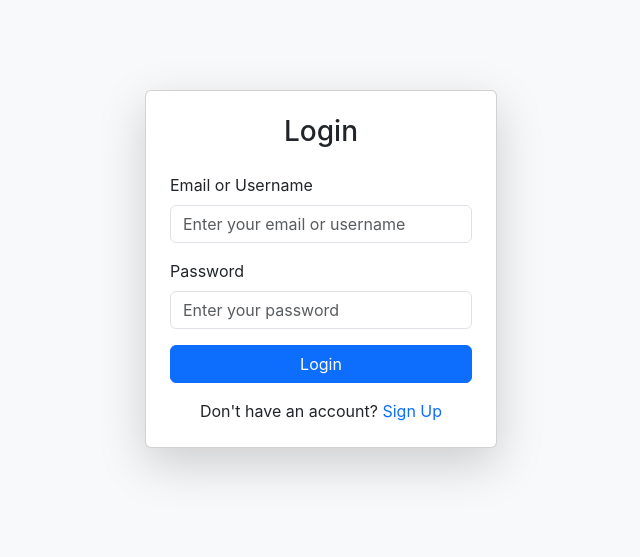
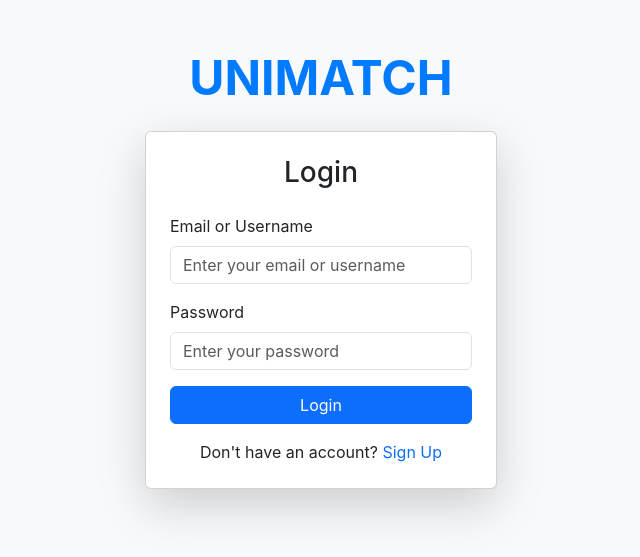
Before and after one commit to santhosh1277/AgileProjectTeamMavericks, a React (Create React App) app in the folder student-dashboard-ui/: page /login in a window 1280 px wide. Shown: the part 131-688 px from the top of the page, without its empty margins (319-959 px from the left). Built offline with nearby package versions, Linux system fonts and the light colour scheme.

Commit message:
Test-cases

```diff
--- a/student-dashboard-ui/src/DashboardHome/UserProfile.js
+++ b/student-dashboard-ui/src/DashboardHome/UserProfile.js
@@ -7,6 +7,7 @@ const defaultEditable = {
   lastName: false,
   dob: false,
   email: false,
+  phone: false,
   password: false,
 };
 
@@ -15,6 +16,7 @@ const emptyUser = {
   lastName: "",
   dob: "",
   email: "",
+  phone: "",
   password: "",
 };
 
@@ -22,6 +24,8 @@ const fields = [
   { label: "First Name", name: "firstName", type: "text" },
   { label: "Last Name", name: "lastName", type: "text" },
   { label: "Date of Birth", name: "dob", type: "date" },
+  { label: "Email", name: "email", type: "email" },
+  { label: "Phone Number", name: "phone", type: "tel" },
   { label: "Password", name: "password", type: "password" },
 ];
 
@@ -39,8 +43,9 @@ const Profile = () => {
         firstName: data.firstName || "",
         lastName: data.lastName || "",
         dob: data.dob || "",
+        email: data.email || "",
+        phone: data.phone || "",
         password: data.password || "",
-        email: data.email || "",
       });
     } catch (error) {
       console.error("Error fetching student details:", error);
--- a/student-dashboard-ui/src/LoginPage/Login.js
+++ b/student-dashboard-ui/src/LoginPage/Login.js
@@ -57,7 +57,10 @@ const Login = () => {
   };
 
   return (
-<div className="d-flex justify-content-center align-items-center vh-100 bg-light">
+<div className="d-flex flex-column justify-content-center align-items-center vh-100 bg-light">
+<h1 className="text-center mb-4" style={{ fontWeight: "bold", fontSize: "3rem", color: "#007bff" }}>
+        UNIMATCH
+      </h1>
 <div className="card shadow-lg p-4" style={{ width: "22rem" }}>
 <h3 className="text-center mb-4">Login</h3>
 <form onSubmit={handleSubmit}>
```
Also changed, not shown: 1 other file (tests, documents, lock files or other folders).
